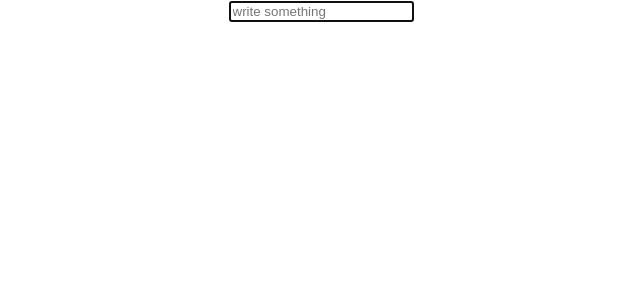
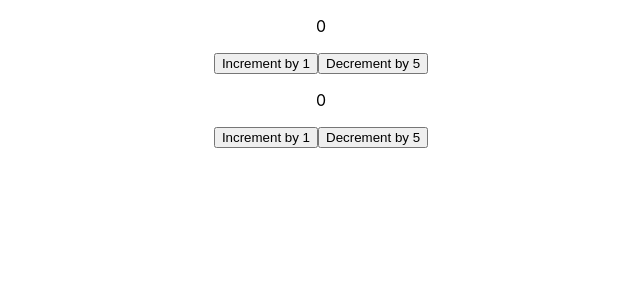
Before and after one commit to arfin-2020/celsiusandfahrenheit, a React (Create React App) app: page / in a window 1280 px wide. Shown: the top 300 px of the page, without its empty margins (319-959 px from the left). Built offline with nearby package versions, Linux system fonts and the light colour scheme.

Commit message:
half finished of useReducer

```diff
--- a/src/App.js
+++ b/src/App.js
@@ -1,7 +1,6 @@
 import { useState } from "react";
 import "./App.css";
-import App1 from "./components/component7/App";
-import Form from './components/component8/Form'
+import ComplexCounter from "./components/Component9/ComplexCounter";
 function App() {
   const [theme, setTheme] = useState("dark");
   const [show, setShow] = useState(true);
@@ -42,7 +41,9 @@
         </button>
       </p> */}
       {/* <App1/> */}
-      <Form/>
+      {/* <Form/> */}
+      {/* <Counter/> */}
+      <ComplexCounter/>
     </div>
   );
 }
--- /dev/null
+++ b/src/components/Component9/ComplexCounter.js
@@ -0,0 +1,67 @@
+import React, { useReducer } from "react";
+
+const initialState = {
+    counter: 0,
+    counter2: 0,
+};
+
+const reducer = (currentState, action) => {
+    switch (action.type) {
+        case "increment": {
+            return { ...currentState, counter: currentState.counter + action.value };
+        }
+
+        case "decrement": {
+            return { ...currentState, counter: currentState.counter - action.value };
+        }
+        case "increment2": {
+            return { ...currentState, counter2: currentState.counter2 + action.value };
+        }
+
+        case "decrement2": {
+            return { ...currentState, counter2: currentState.counter2 - action.value };
+        }
+        default:
+            return currentState;
+    }
+};
+const ComplexCounter = () => {
+    const [count, dispatch] = useReducer(reducer, initialState);
+    return (
+        <div>
+            <div>
+                <p>{count.counter}</p>
+                <button
+                    type="button"
+                    onClick={() => dispatch({ type: "increment", value: 5 })}
+                >
+                    Increment by 1
+                </button>
+
+                <button
+                    type="button"
+                    onClick={() => dispatch({ type: "decrement", value: 5, })}
+                >
+                    Decrement by 5
+                </button>
+            </div>
+            <div>
+                <p>{count.counter2}</p>
+                <button
+                    type="button"
+                    onClick={() => dispatch({ type: "increment2", value: 5 })}
+                >
+                    Increment by 1
+                </button>
+
+                <button
+                    type="button"
+                    onClick={() => dispatch({ type: "decrement2", value: 5, })}
+                >
+                    Decrement by 5
+                </button>
+            </div>
+        </div>
+    );
+};
+export default ComplexCounter;
```
Also changed, not shown: src/components/Component9/Counter.js (added, +26 -0 lines), 1 other file (tests, documents, lock files or other folders).
